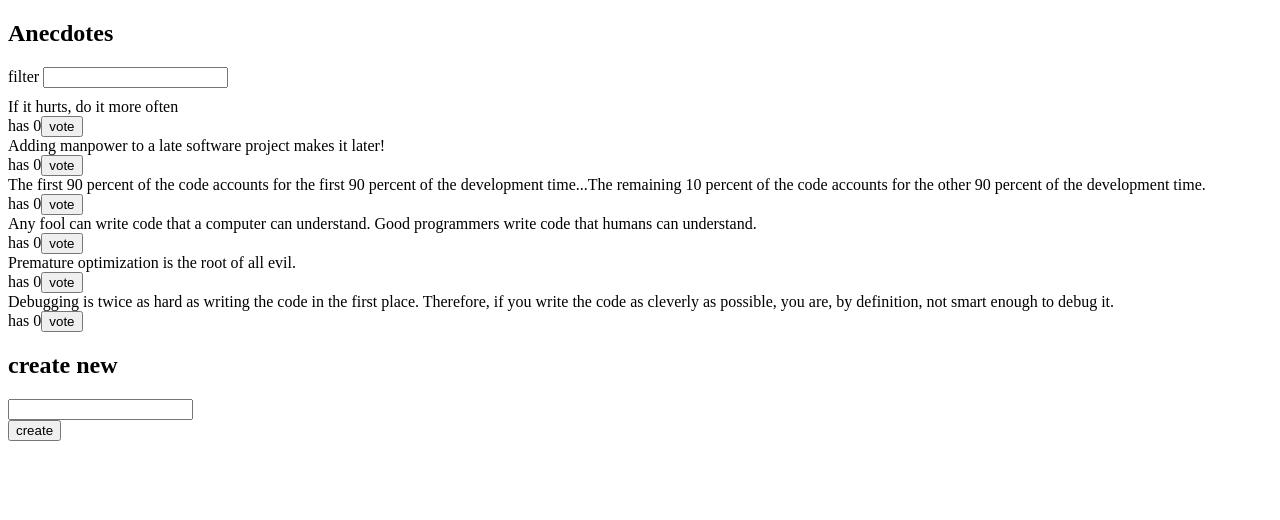
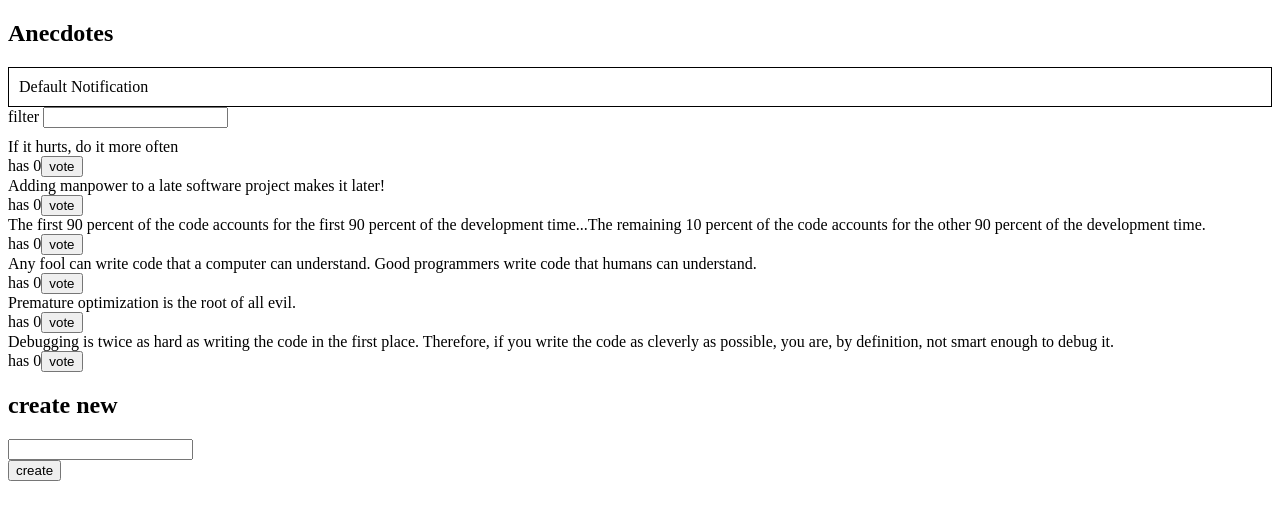
Before and after one commit to nexumos/redux-anecdotes, a React (Create React App) app: page / in a window 1280 px wide. Shown: the top 520 px of the page. Built offline with nearby package versions, Linux system fonts and the light colour scheme.

Commit message:
completed exercise 6.12

```diff
--- a/src/App.js
+++ b/src/App.js
@@ -1,11 +1,13 @@
 import AnecdoteForm from "./components/AnecdoteForm";
 import AnecdoteList from "./components/AnecdoteList";
 import Filter from "./components/Filter";
+import Notification from "./components/Notification";
 
 const App = () => {
   return (
     <div>
       <h2>Anecdotes</h2>
+      <Notification />
       <Filter />
       <AnecdoteList />
       <AnecdoteForm />
--- a/src/components/Notification.js
+++ b/src/components/Notification.js
@@ -1,14 +1,13 @@
+import { useSelector } from "react-redux";
+
 const Notification = () => {
+  const notification = useSelector((state) => state.notification);
   const style = {
-    border: 'solid',
+    border: "solid",
     padding: 10,
-    borderWidth: 1
-  }
-  return (
-    <div style={style}>
-      render here notification...
-    </div>
-  )
-}
+    borderWidth: 1,
+  };
+  return <div style={style}>{notification}</div>;
+};
 
-export default Notification
+export default Notification;
--- a/src/index.js
+++ b/src/index.js
@@ -6,11 +6,13 @@
 
 import anecdoteReducer from "./reducers/anecdoteReducer";
 import filterReducer from "./reducers/filterReducer";
+import notificationReducer from "./reducers/notificationReducer";
 
 const store = configureStore({
   reducer: {
     anecdotes: anecdoteReducer,
     filter: filterReducer,
+    notification: notificationReducer,
   },
 });
 
--- /dev/null
+++ b/src/reducers/notificationReducer.js
@@ -0,0 +1,17 @@
+const notificationReducer = (state = "Default Notification", action) => {
+  switch (action.type) {
+    case "SET_NOTIFICATION":
+      return action.payload;
+    default:
+      return state;
+  }
+};
+
+export const notificationChange = (notification) => {
+  return {
+    type: "SET_NOTIFICATION",
+    payload: notification,
+  };
+};
+
+export default notificationReducer;
```
